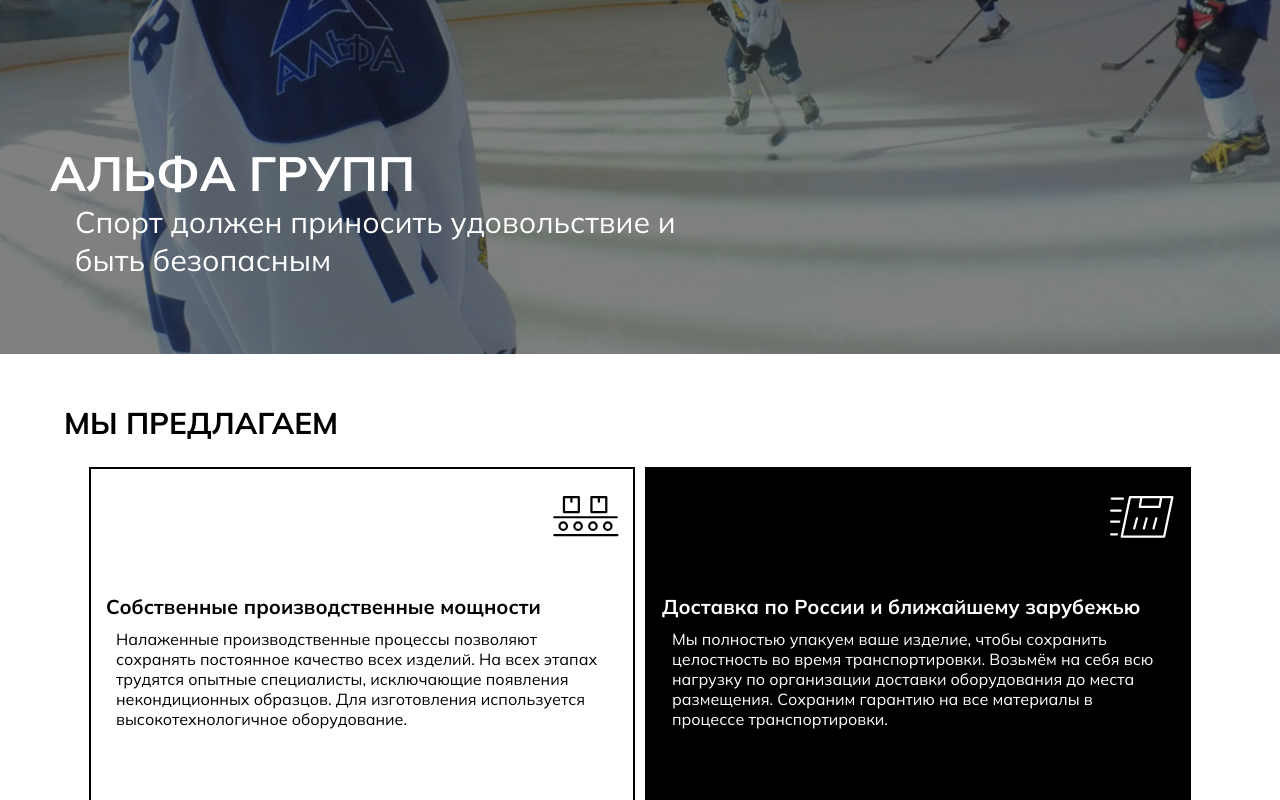
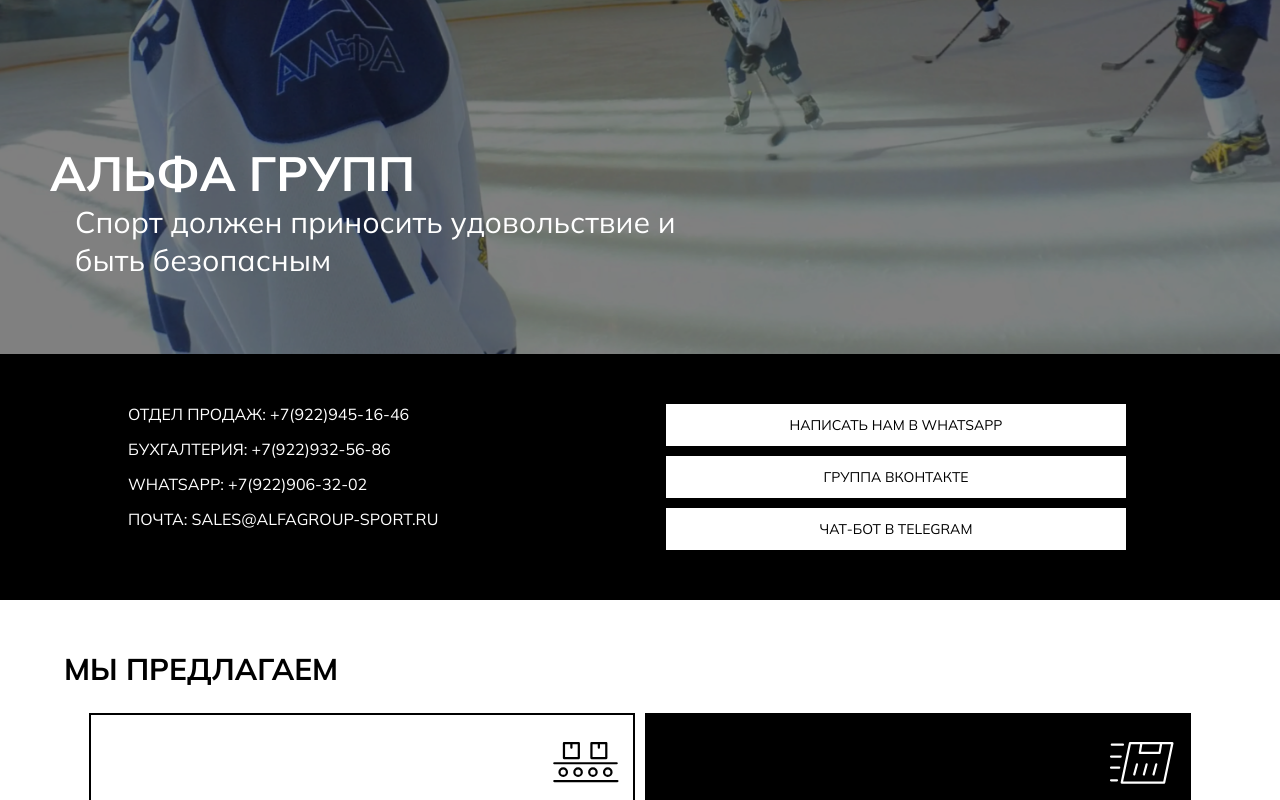
Before and after one commit to KDTenshi/graduationWork, a Next.js app: page /about in a window 1280 px wide. Shown: the part 446-1246 px from the top of the page. Built offline with nearby package versions, Linux system fonts and the light colour scheme; no server answers.

Commit message:
Added contacts

```diff
--- a/src/app/about/page.tsx
+++ b/src/app/about/page.tsx
@@ -1,12 +1,14 @@
 import Banner from "@/components/Pages/Banner/Banner";
 import Benefits from "@/components/Pages/Benefits/Benefits";
 import Certificates from "@/components/Pages/Certificates/Certificates";
+import Contacts from "@/components/Pages/Contacts/Contacts";
 import { FC } from "react";
 
 const Page: FC = () => {
   return (
     <main>
       <Banner />
+      <Contacts />
       <Benefits />
       <Certificates />
     </main>
--- /dev/null
+++ b/src/components/Pages/Contacts/Contacts.module.css
@@ -0,0 +1,170 @@
+.Contacts {
+  background: #000;
+  padding: 50px 5px;
+  display: flex;
+  flex-direction: column;
+  gap: 25px;
+}
+
+.Links {
+  display: flex;
+  flex-direction: column;
+  gap: 10px;
+}
+.Links p {
+  font-size: 14px;
+  font-weight: 400;
+  color: #fff;
+  text-transform: uppercase;
+  text-align: center;
+}
+.Links p::-moz-selection {
+  background: #fff;
+  color: #000;
+}
+.Links p::selection {
+  background: #fff;
+  color: #000;
+}
+.Links p a {
+  font-size: 14px;
+  font-weight: 400;
+  color: #fff;
+  position: relative;
+  text-decoration: none;
+}
+.Links p a::-moz-selection {
+  background: #fff;
+  color: #000;
+}
+.Links p a::selection {
+  background: #fff;
+  color: #000;
+}
+.Links p a:after {
+  content: "";
+  position: absolute;
+  bottom: -5px;
+  left: 50%;
+  width: 0;
+  height: 3px;
+  background: #fff;
+  transition: all 0.25s;
+}
+.Links p a:hover:after {
+  left: 0;
+  width: 100%;
+}
+
+.Socials {
+  display: flex;
+  flex-direction: column;
+  gap: 10px;
+  align-items: center;
+}
+.Socials a {
+  width: 90%;
+  max-width: 500px;
+  text-align: center;
+  background: #fff;
+  border: 2px solid #fff;
+  padding: 10px;
+  font-size: 14px;
+  font-weight: 400;
+  color: #000;
+  text-transform: uppercase;
+  text-decoration: none;
+  transition: all 0.25s;
+}
+.Socials a::-moz-selection {
+  background: #000;
+  color: #fff;
+}
+.Socials a::selection {
+  background: #000;
+  color: #fff;
+}
+.Socials a:hover {
+  font-size: 14px;
+  font-weight: 400;
+  color: #fff;
+  background: #000;
+}
+.Socials a:hover::-moz-selection {
+  background: #fff;
+  color: #000;
+}
+.Socials a:hover::selection {
+  background: #fff;
+  color: #000;
+}
+
+@media screen and (min-width: 750px) {
+  .Contacts {
+    display: grid;
+    grid-template-columns: repeat(2, 1fr);
+    padding: 50px;
+    gap: 0;
+  }
+  .Links {
+    gap: 15px;
+  }
+  .Links p {
+    text-align: left;
+    font-size: 16px;
+    font-weight: 400;
+    color: #fff;
+  }
+  .Links p::-moz-selection {
+    background: #fff;
+    color: #000;
+  }
+  .Links p::selection {
+    background: #fff;
+    color: #000;
+  }
+  .Links p a {
+    font-size: 16px;
+    font-weight: 400;
+    color: #fff;
+    position: relative;
+    text-decoration: none;
+  }
+  .Links p a::-moz-selection {
+    background: #fff;
+    color: #000;
+  }
+  .Links p a::selection {
+    background: #fff;
+    color: #000;
+  }
+  .Links p a:after {
+    content: "";
+    position: absolute;
+    bottom: -5px;
+    left: 50%;
+    width: 0;
+    height: 3px;
+    background: #fff;
+    transition: all 0.25s;
+  }
+  .Links p a:hover:after {
+    left: 0;
+    width: 100%;
+  }
+}
+@media screen and (min-width: 1000px) {
+  .Contacts {
+    padding: 50px 75px;
+  }
+}
+@media screen and (min-width: 1200px) {
+  .Contacts {
+    padding: 50px 10vw;
+  }
+}
+@media screen and (min-width: 1400px) {
+  .Contacts {
+    padding: 50px 15vw;
+  }
+}/*# sourceMappingURL=Contacts.module.css.map */
--- /dev/null
+++ b/src/components/Pages/Contacts/Contacts.module.scss
@@ -0,0 +1,95 @@
+@use "../../../styles/variables/colors" as c;
+@use "../../../styles/variables/spacings" as s;
+@use "../../../styles/variables/breakpoints" as b;
+
+@import "../../../styles/variables/mixins";
+
+.Contacts {
+  background: c.$black;
+  padding: s.$large s.$extra-small;
+  display: flex;
+  flex-direction: column;
+  gap: s.$medium;
+}
+
+.Links {
+  display: flex;
+  flex-direction: column;
+  gap: s.$small;
+
+  & p {
+    @include font_white_14();
+    text-transform: uppercase;
+    text-align: center;
+
+    & a {
+      @include link_white(14px);
+    }
+  }
+}
+
+.Socials {
+  display: flex;
+  flex-direction: column;
+  gap: s.$small;
+  align-items: center;
+
+  & a {
+    width: 90%;
+    max-width: 500px;
+    text-align: center;
+    background: c.$white;
+    border: 2px solid c.$white;
+    padding: s.$small;
+    @include font_black_14();
+    text-transform: uppercase;
+    text-decoration: none;
+    transition: all 0.25s;
+
+    &:hover {
+      @include font_white_14();
+      background: c.$black;
+    }
+  }
+}
+
+@media screen and (min-width: b.$s) {
+  .Contacts {
+    display: grid;
+    grid-template-columns: repeat(2, 1fr);
+    padding: s.$large;
+    gap: 0;
+  }
+
+  .Links {
+    gap: s.$mid-small;
+
+    & p {
+      text-align: left;
+
+      @include font_white_16();
+
+      & a {
+        @include link_white(16px);
+      }
+    }
+  }
+}
+
+@media screen and (min-width: b.$m) {
+  .Contacts {
+    padding: s.$large s.$extra-large;
+  }
+}
+
+@media screen and (min-width: b.$l) {
+  .Contacts {
+    padding: s.$large 10vw;
+  }
+}
+
+@media screen and (min-width: b.$xl) {
+  .Contacts {
+    padding: s.$large 15vw;
+  }
+}
--- /dev/null
+++ b/src/components/Pages/Contacts/Contacts.tsx
@@ -0,0 +1,31 @@
+import { FC } from "react";
+import s from "./Contacts.module.css";
+import Link from "next/link";
+
+const Contacts: FC = () => {
+  return (
+    <div className={s.Contacts}>
+      <div className={s.Links}>
+        <p>
+          Отдел продаж: <Link href={"tel:+79229451646"}>+7(922)945-16-46</Link>
+        </p>
+        <p>
+          Бухгалтерия: <Link href={"tel:+79229325686"}>+7(922)932-56-86</Link>
+        </p>
+        <p>
+          WhatsApp: <Link href={"tel:+79229063202"}>+7(922)906-32-02</Link>
+        </p>
+        <p>
+          Почта: <Link href={"mailto:sales@alfagroup-sport.ru"}>sales@alfagroup-sport.ru</Link>
+        </p>
+      </div>
+      <div className={s.Socials}>
+        <Link href={"https://wa.me/79229063202"}>Написать нам в whatsapp</Link>
+        <Link href={"https://vk.com/alfagroup_sport"}>Группа вконтакте</Link>
+        <Link href={"https://t.me/Agsport_bot"}>Чат-бот в telegram</Link>
+      </div>
+    </div>
+  );
+};
+
+export default Contacts;
```
Also changed, not shown: 1 other file (tests, documents, lock files or other folders).
